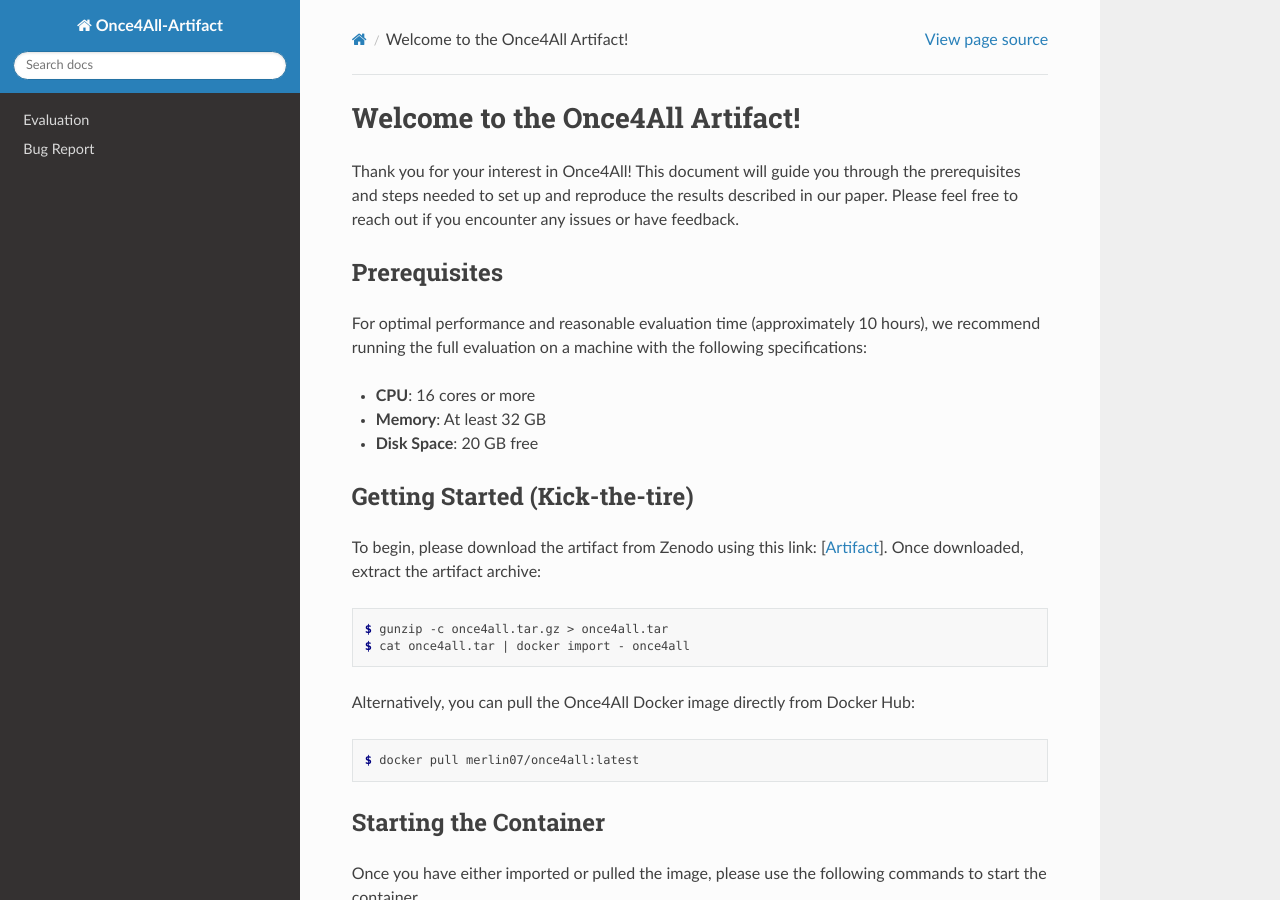
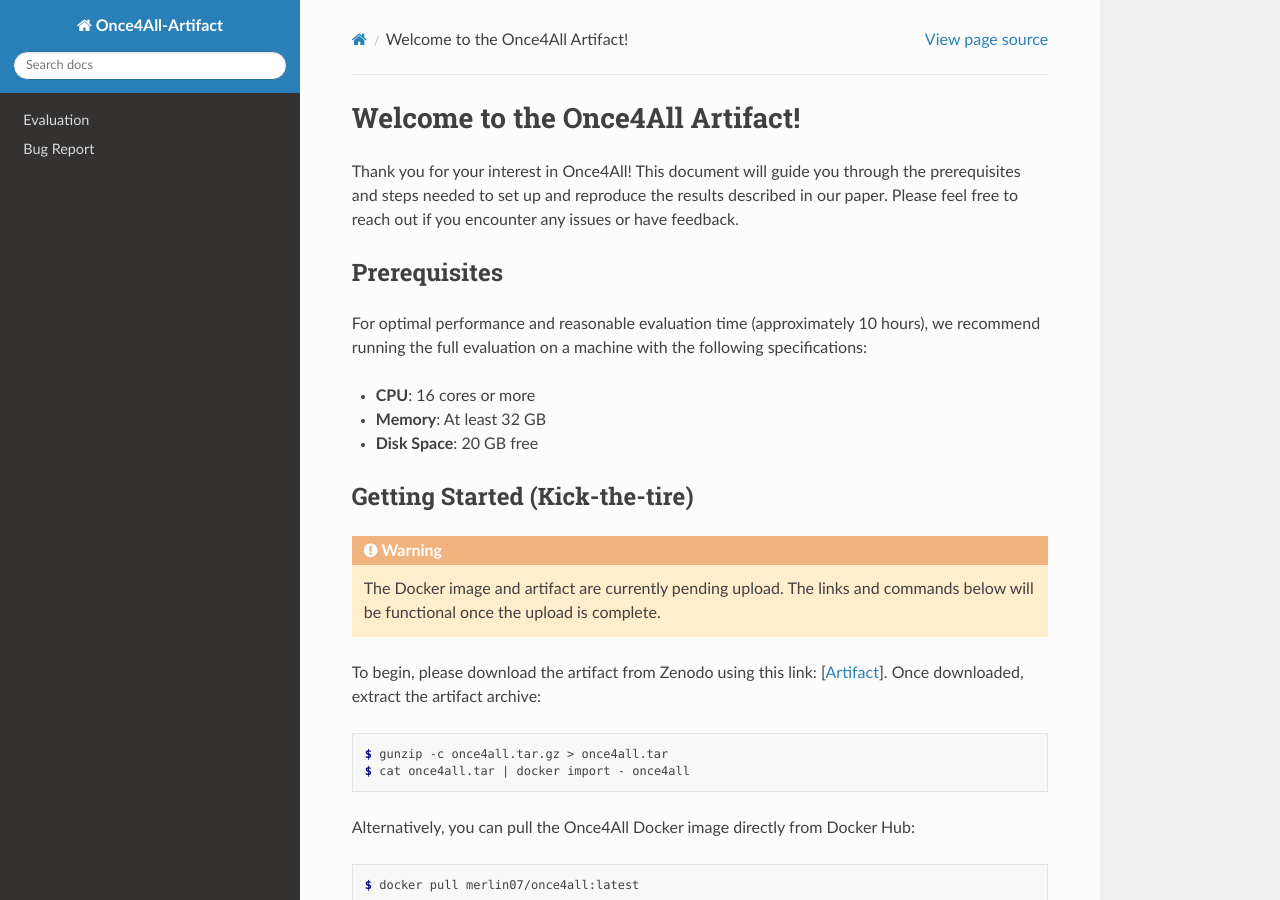
Before and after one commit to merlin-cs/Once4All, a Sphinx documentation site: the page built from docs/source/index.rst, in a window 1280 px wide and 900 px high. Built offline with Sphinx 7.4.7 and the Read the Docs theme 3.1.0, drawn with Linux system fonts in a browser that asks for light colours.

Commit message:
Update index.rst

```diff
--- a/docs/source/index.rst
+++ b/docs/source/index.rst
@@ -16,6 +16,10 @@
 
 Getting Started (Kick-the-tire)
 -------------------------------
+
+.. warning::
+
+   The Docker image and artifact are currently pending upload. The links and commands below will be functional once the upload is complete.
 
 To begin, please download the artifact from Zenodo using this link: [`Artifact <https://doi.org/10.5281/zenodo.14053328>`_]. Once downloaded, extract the artifact archive:
 
```
